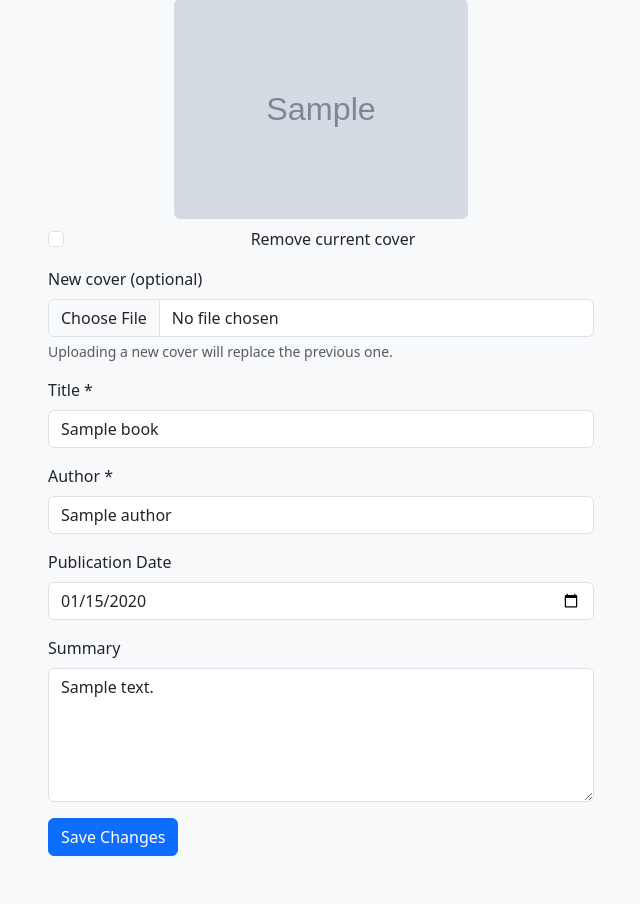
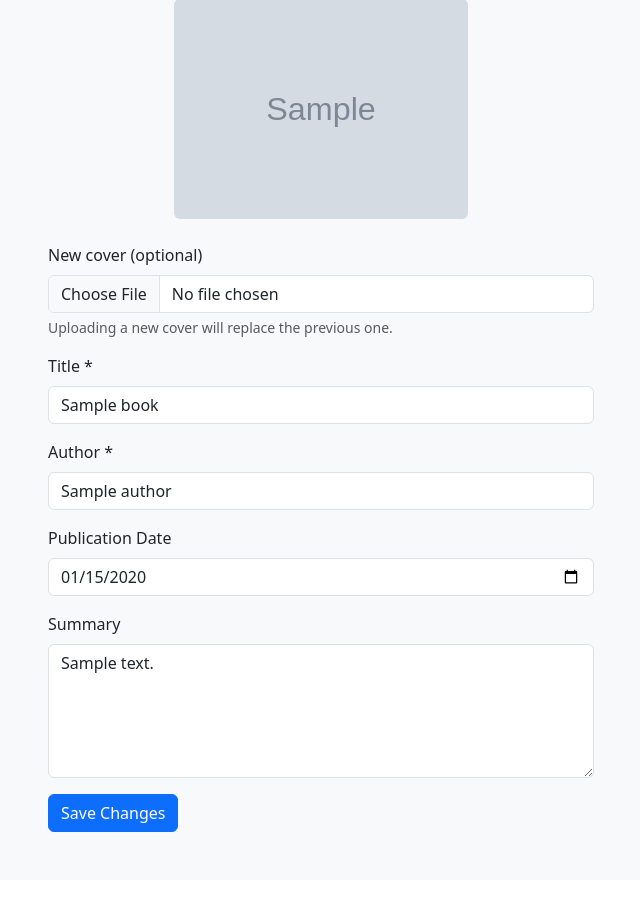
Before and after one commit to elbug-py/sa-assignment-1-group-13-deportes-melipilla, a Django app: template frontend/templates/books/edit.html in a window 1280 px wide. Shown: the part 136-1040 px from the top of the page, without its empty margins (34-674 px from the left). After the commit the page ends 968 px from the top, so only its background shows below. Run offline with Django 5.2, Linux system fonts and the light colour scheme; the template is opened without the code that fills it: most values are stand-ins (such as "Sample title", 1, 10 or a date in 2020); grey boxes marked "Sample" are stand-in pictures.

Commit message:
edit corregido para autores y books

```diff
--- a/frontend/templates/authors/edit.html
+++ b/frontend/templates/authors/edit.html
@@ -16,12 +16,6 @@
         {% if author.image %}
           <img src="/media/{{ author.image }}" alt="{{ author.name }}"
               class="img-fluid rounded mb-2" style="max-height: 220px; object-fit: cover;">
-          <div class="form-check">
-            <input class="form-check-input" type="checkbox" name="remove_image" id="remove_image">
-            <label class="form-check-label" for="remove_image">
-              Remove current photo
-            </label>
-          </div>
         {% else %}
           <div class="text-muted">No photo uploaded</div>
         {% endif %}
--- a/frontend/templates/books/edit.html
+++ b/frontend/templates/books/edit.html
@@ -16,12 +16,6 @@
         {% if book.cover_image %}
           <img src="/media/{{ book.cover_image }}" alt="{{ book.name }}"
               class="img-fluid rounded mb-2" style="max-height: 220px; object-fit: cover;">
-          <div class="form-check">
-            <input class="form-check-input" type="checkbox" name="remove_cover" id="remove_cover">
-            <label class="form-check-label" for="remove_cover">
-              Remove current cover
-            </label>
-          </div>
         {% else %}
           <div class="text-muted">No cover uploaded</div>
         {% endif %}
```
